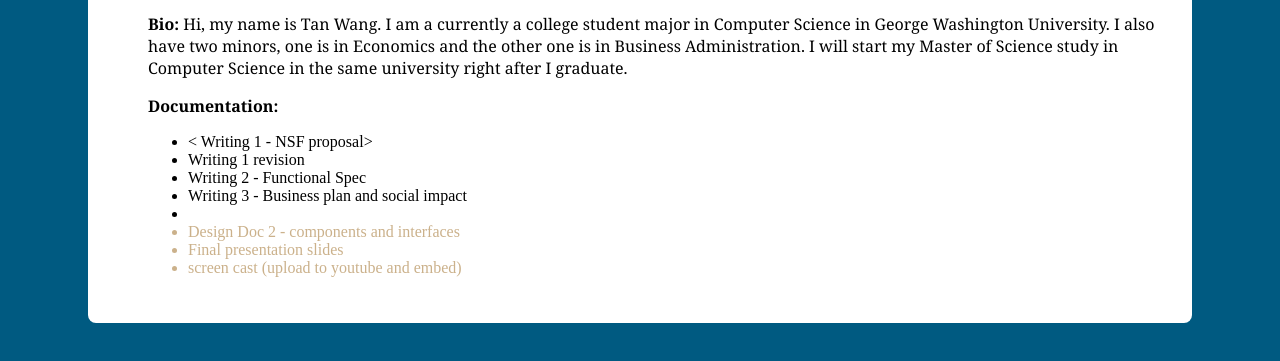
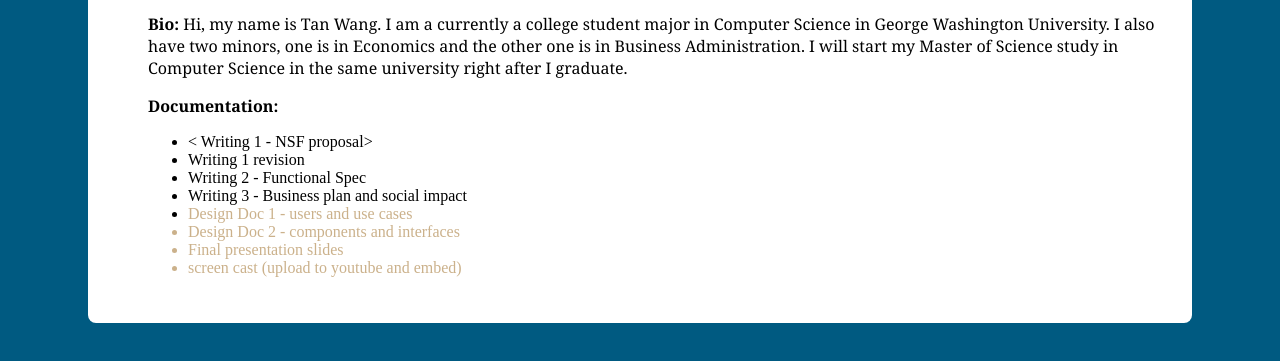
Before and after one commit to gw-sd-2016/TornRepair, a plain HTML site: page index.html in a window 1280 px wide. Shown: the part 273-634 px from the top of the page. Drawn offline with Linux system fonts and the light colour scheme.

Commit message:
Link_Trial 3

```diff
--- a/index.html
+++ b/index.html
@@ -32,7 +32,7 @@
                         <li>Writing 1 revision</li>
                         <li>Writing  2 - Functional Spec</li>
                         <li>Writing 3 - Business plan and social impact</li>
-                        <li><a href="Wang_specification.docx" Design Doc 1 - users and use cases/></li>
+                        <li><a href="Wang_specification.docx"/> Design Doc 1 - users and use cases</li>
                         <li>Design Doc 2 - components and interfaces</li>
                         <li>Final presentation slides</li>
                         <li>screen cast (upload to youtube and embed)</li>
```
